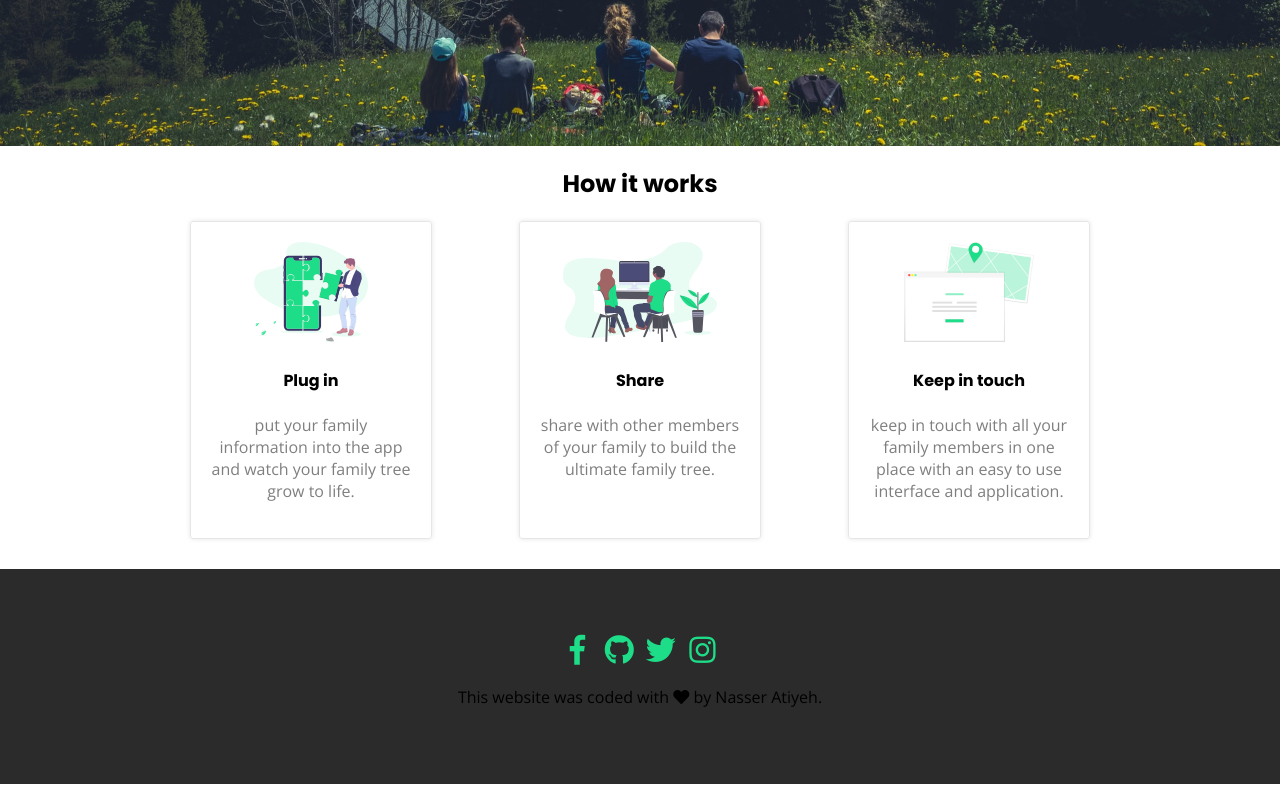
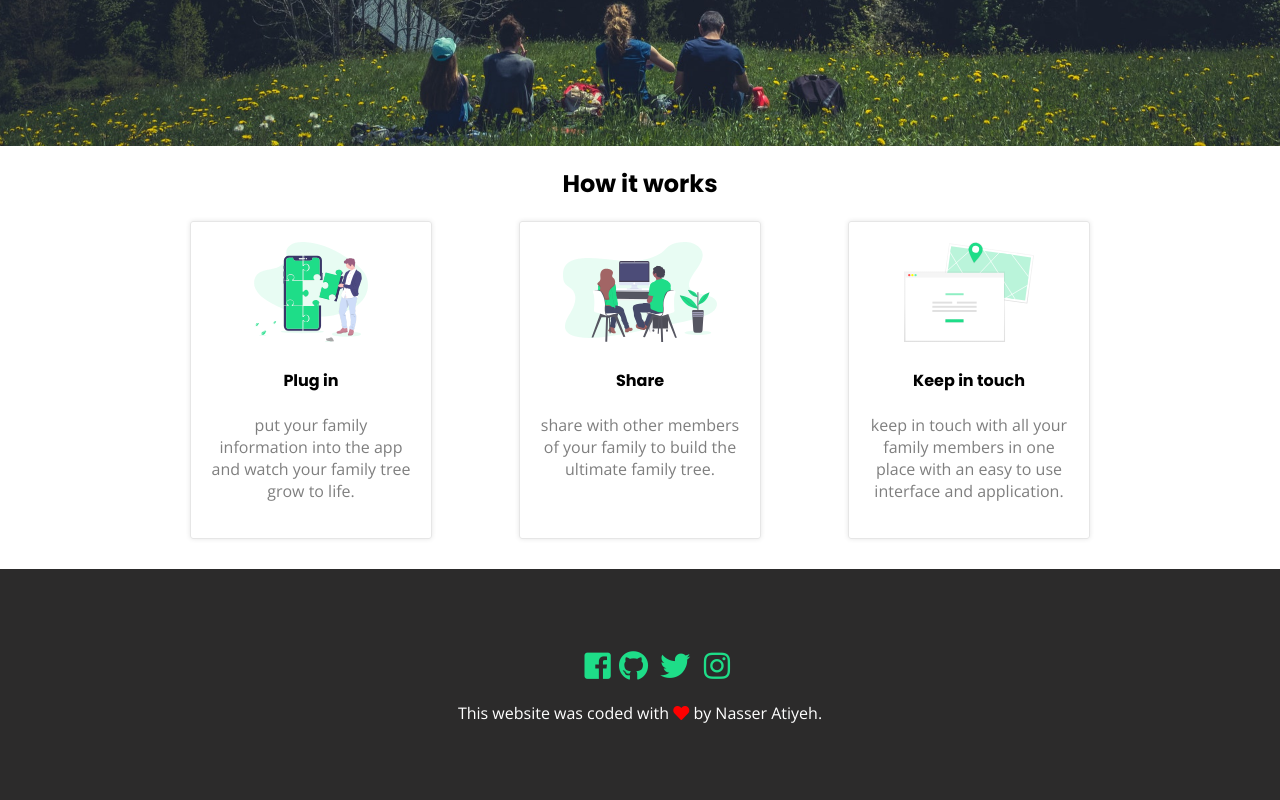
Before and after one commit to Natiyeh/landing, a plain HTML site: page index.html in a window 1280 px wide. Shown: the part 471-1271 px from the top of the page. Drawn offline with nearby package versions, Linux system fonts and the light colour scheme.

Commit message:
some touch ups

```diff
--- a/css/components/banner.css
+++ b/css/components/banner.css
@@ -23,3 +23,7 @@
     border-radius: 50px;
     color: white;
 }
+
+.btn-primary:hover {
+  background-color: #17b76d;
+}
--- a/css/components/container.css
+++ b/css/components/container.css
@@ -32,13 +32,7 @@ h4 {
 h1, h2, h3, h4 {
     font-family: Poppins;
 }
-p {
-    display: block;
-    margin-block-start: 1em;
-    margin-block-end: 1em;
-    margin-inline-start: 0px;
-    margin-inline-end: 0px;
-}
+
 .card p {
     opacity: .5;
 }
--- a/css/components/footer.css
+++ b/css/components/footer.css
@@ -7,10 +7,15 @@
     font-size: 30px;
     color: #1EDD88;
 }
-p {
-    display: block;
-    margin-block-start: 1em;
-    margin-block-end: 1em;
-    margin-inline-start: 0px;
-    margin-inline-end: 0px;
+
+.links li {
+  display: inline-block;
 }
+
+.footer p {
+  color: white;
+}
+
+.footer p i {
+  color: red;
+}
--- a/index.html
+++ b/index.html
@@ -42,10 +42,12 @@
 
   <div class="footer">
     <div class="links">
-      <a href="#"><i class="fab fa-fw fa-facebook-f"></i></a>
-      <a href="#"><i class="fab fa-fw fa-github"></i></a>
-      <a href="#"><i class="fab fa-fw fa-twitter"></i></a>
-      <a href="#"><i class="fab fa-fw fa-instagram"></i></a>
+      <ul>
+        <li><a href="#"><i class="fab fa-facebook-square"></i></a></li>
+        <li><a href="#"><i class="fab fa-fw fa-github"></i></a></li>
+        <li><a href="#"><i class="fab fa-fw fa-twitter"></i></a></li>
+        <li><a href="#"><i class="fab fa-fw fa-instagram"></i></a></li>
+      </ul>
       <p>This website was coded with <i class="fas fa-heart"></i> by Nasser Atiyeh.</p>
     </div>
   </div>
```
